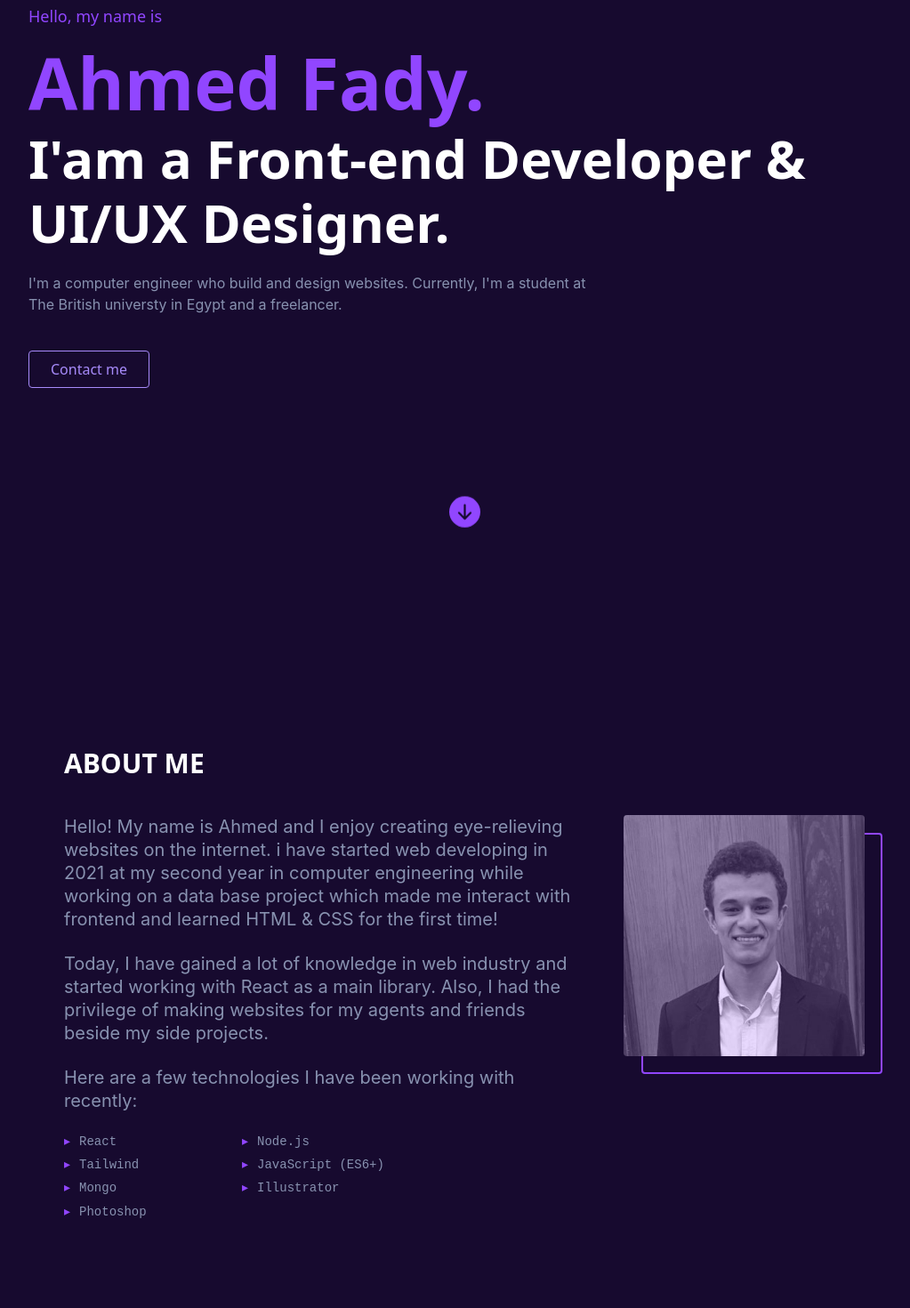
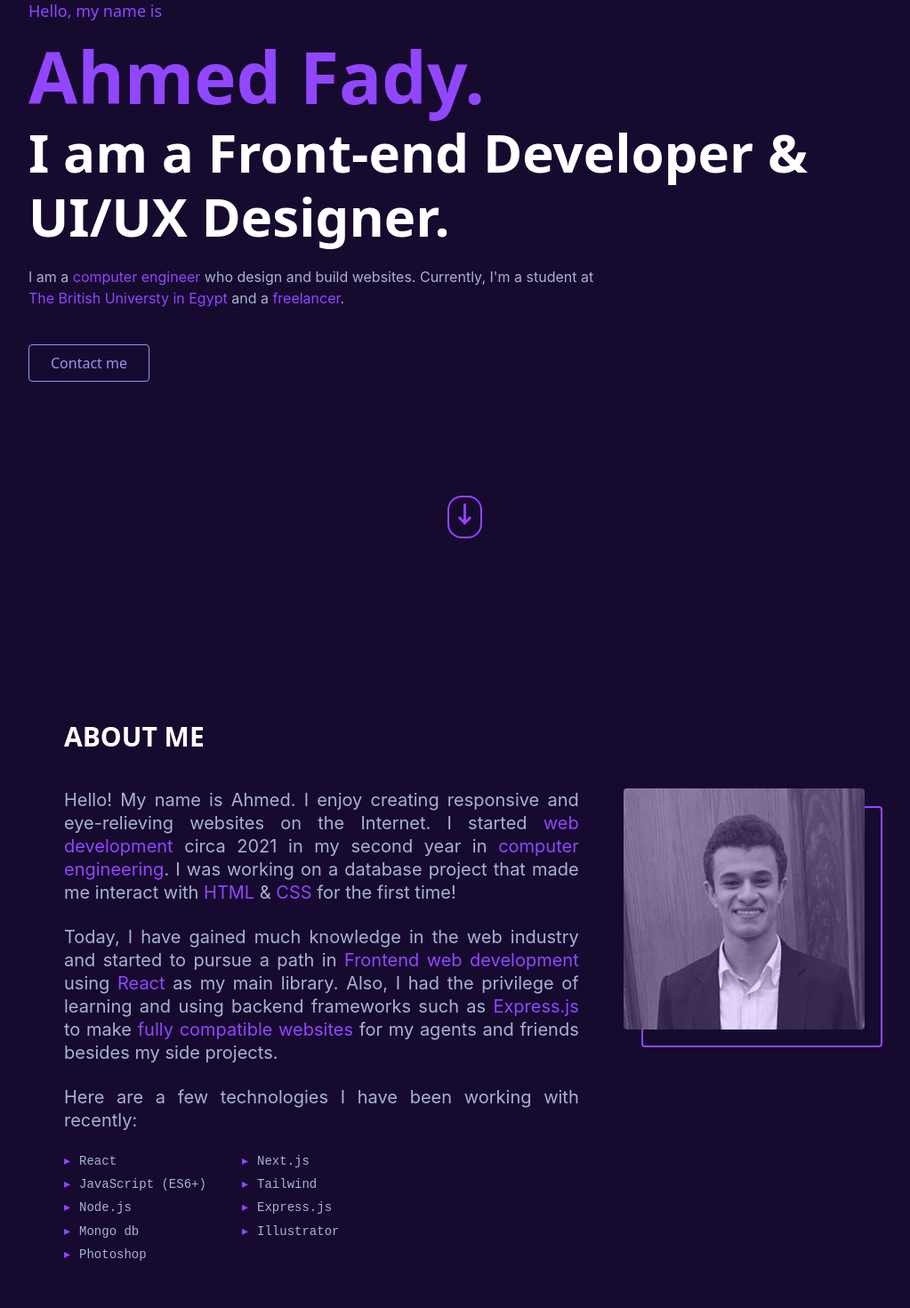
Before and after one commit to AhmedFady775/Portfolio-master, a React (Vite) app: page / in a window 1280 px wide. Shown: the part 160-1630 px from the top of the page at 89% size, without its empty margins (118-1141 px from the left). Built offline with nearby package versions, Linux system fonts and the light colour scheme.

Commit message:
UI updates

```diff
--- a/index.html
+++ b/index.html
@@ -2,7 +2,11 @@
 <html lang="en">
   <head>
     <meta charset="UTF-8" />
-    <link rel="icon" type="image/svg+xml" href="/vite.svg" />
+    <link
+      rel="icon"
+      type="image/svg+xml"
+      href="https://img.icons8.com/ios-glyphs/40/9146ff/react.png"
+    />
     <meta name="viewport" content="width=device-width, initial-scale=1.0" />
     <title>Ahmed Fady</title>
   </head>
--- a/src/App.jsx
+++ b/src/App.jsx
@@ -15,8 +15,8 @@ function App() {
         <AboutMe />
         <Projects />
         <Contacts />
-        <Footer />
       </main>
+      <Footer />
     </div>
   );
 }
--- a/src/components/Contacts.jsx
+++ b/src/components/Contacts.jsx
@@ -14,17 +14,31 @@ function Contacts() {
   };
   return (
     <div className="contacts__cont" id="contacts">
-      <Header title="Get in touch" />
       <p
-        className="text-center mb-8 md:w-[50%]"
+        data-aos="fade-down"
+        data-aos-duration="700"
+        className="mb-10 text-3xl font-bold"
+      >
+        GET IN TOUCH
+      </p>
+      <p
+        className="text-lg text-[#a8b2d1]"
         data-aos="fade-up"
         data-aos-duration="1000"
       >
-        I’m currently looking for any new opportunities, my inbox is always
-        open. Whether you have a question or just want to say hi, I’ll try my
-        best to reach you asap!
+        I am currently looking for any new opportunities, my inbox is always
+        open. Whether you have a question or just want to say hi, I will try my
+        best to reach you <span className="text-[#9146ff]">Asap!</span>
       </p>
-      {open ? (
+      <a
+        data-aos="fade-up"
+        data-aos-duration="1000"
+        className="email-link"
+        href="mailto:fadiahmed298@gmail.com"
+      >
+        E-mail Me
+      </a>{" "}
+      {/* {open ? (
         <form
           className="w-full md:w-[50%]"
           data-aos="fade-up"
@@ -160,7 +174,7 @@ function Contacts() {
             )}
           </div>
         </form>
-      )}
+      )} */}
     </div>
   );
 }
--- a/src/components/aboutMe/aboutMe.css
+++ b/src/components/aboutMe/aboutMe.css
@@ -1,3 +1,9 @@
+.aboutme__cont {
+  margin: 0px auto;
+  padding: 100px 0px;
+  max-width: 900px;
+}
+
 .descrp__pic__cont {
   display: flex;
   flex-direction: column;
@@ -6,10 +12,11 @@
 }
 
 .aboutme-desc {
-  color: var(--slate);
+  color: var(--light-slate);
   font-family: var(--font-sans);
   line-height: 1.3;
   font-size: var(--fz-lg);
+  text-align: justify;
   /* animation: fadeIn 1s; */
 }
 
@@ -98,11 +105,13 @@
 }
 
 @media (min-width: 1080px) {
+  .aboutme__cont {
+    padding: 170px 0;
+  }
   .descrp__pic__cont {
     flex-direction: row;
     align-items: start;
   }
-
   .aboutme-desc {
     max-width: 640px;
     font-size: var(--fz-xl);
--- a/src/components/aboutMe/aboutMe.jsx
+++ b/src/components/aboutMe/aboutMe.jsx
@@ -17,25 +17,36 @@ function AboutMe() {
       >
         <div className="flex flex-col space-y-6">
           <p className="aboutme-desc">
-            Hello! My name is Ahmed and I enjoy creating eye-relieving websites
-            on the internet. i have started web developing in 2021 at my second
-            year in computer engineering while working on a data base project
-            which made me interact with frontend and learned HTML & CSS for the
-            first time!
+            Hello! My name is Ahmed. I enjoy creating responsive and
+            eye-relieving websites on the Internet. I started
+            <span className="text-[#9146ff]"> web development</span> circa 2021
+            in my second year in
+            <span className="text-[#9146ff]"> computer engineering</span>. I was
+            working on a database project that made me interact with{" "}
+            <span className="text-[#9146ff]"> HTML</span> &{" "}
+            <span className="text-[#9146ff]"> CSS</span> for the first time!
           </p>
           <p className="aboutme-desc">
-            Today, I have gained a lot of knowledge in web industry and started
-            working with React as a main library. Also, I had the privilege of
-            making websites for my agents and friends beside my side projects.
+            Today, I have gained much knowledge in the web industry and started
+            to pursue a path in{" "}
+            <span className="text-[#9146ff]"> Frontend web development</span>{" "}
+            using <span className="text-[#9146ff]"> React</span> as my main
+            library. Also, I had the privilege of learning and using backend
+            frameworks such as{" "}
+            <span className="text-[#9146ff]"> Express.js</span> to make{" "}
+            <span className="text-[#9146ff]"> fully compatible websites</span>{" "}
+            for my agents and friends besides my side projects.
           </p>
           <p className="aboutme-desc">
             Here are a few technologies I have been working with recently:
             <ul className="skills__list">
               <li>React</li>
+              <li>Next.js</li>
+              <li>JavaScript (ES6+)</li>
+              <li>Tailwind</li>
               <li>Node.js</li>
-              <li>Tailwind</li>
-              <li>JavaScript (ES6+)</li>
-              <li>Mongo</li>
+              <li>Express.js</li>
+              <li>Mongo db</li>
               <li>Illustrator</li>
               <li>Photoshop</li>
             </ul>
--- a/src/components/header.jsx
+++ b/src/components/header.jsx
@@ -6,7 +6,7 @@ function Header(props) {
   return (
     <div
       className="flex flex-row items-center relative mb-10"
-      data-aos="fade-right"
+      data-aos="fade-down"
       data-aos-duration="1000"
     >
       {/* <div className="font-bold text-5xl lg:text-9xl opacity-5 absolute w-full flex">
--- a/src/components/intro.jsx
+++ b/src/components/intro.jsx
@@ -2,7 +2,7 @@ import React from "react";
 import { HashLink as Link } from "react-router-hash-link";
 import AOS from "aos";
 import "aos/dist/aos.css"; // You can also use <link> for styles
-import { BsFillArrowDownCircleFill } from "react-icons/bs";
+import { TbArrowNarrowDown } from "react-icons/tb";
 
 function Intro() {
   AOS.init();
@@ -15,11 +15,13 @@ function Intro() {
         Ahmed Fady.
       </p>
       <p data-aos="fade-right" data-aos-duration="1500" className="intro-job">
-        I'am a Front-end Developer & UI/UX Designer.
+        I am a Front-end Developer & UI/UX Designer.
       </p>
       <p data-aos="fade-up" data-aos-duration="1000" className="intro-desc">
-        I'm a computer engineer who build and design websites. Currently, I'm a
-        student at The British universty in Egypt and a freelancer.
+        I am a <span className="text-[#9146ff]"> computer engineer</span> who
+        design and build websites. Currently, I'm a student at{" "}
+        <span className="text-[#9146ff]"> The British Universty in Egypt</span>{" "}
+        and a <span className="text-[#9146ff]"> freelancer</span>.
       </p>
       <Link data-aos="fade-up" data-aos-duration="1000" to="#contacts" smooth>
         <button className="flex mt-10 px-6 py-2 border border-violet-400 rounded text-violet-400 hover:bg-violet-800/30 hover:transition">
@@ -27,13 +29,19 @@ function Intro() {
         </button>
       </Link>
       <Link
-        className="animate-bounce relative mx-auto top-32"
+        className="relative mx-auto top-32"
         to="#aboutme"
         data-aos="fade-up"
         data-aos-duration="1000"
         smooth
       >
-        <BsFillArrowDownCircleFill size={35} color="#9146ff" />
+        <div className="border-2 flex rounded-2xl h-12 items-end border-[#9146ff]">
+          <TbArrowNarrowDown
+            className="animate-bounce"
+            size={35}
+            color="#9146ff"
+          />
+        </div>
       </Link>
     </section>
   );
--- a/src/components/navbar/navbar.css
+++ b/src/components/navbar/navbar.css
@@ -31,6 +31,10 @@
   font-family: var(--font-mono);
 }
 
+.nav__list li {
+  transition: var(--transition);
+}
+
 .nav__list li:hover {
   color: #9146ff;
 }
@@ -56,7 +60,7 @@
 
 @media (min-width: 1080px) {
   .header {
-    padding: 0px 40px;
+    padding: 0px 50px;
   }
   .sidenav__button {
     display: none;
--- a/src/components/navbar/navbar.jsx
+++ b/src/components/navbar/navbar.jsx
@@ -42,24 +42,24 @@ function Navbar() {
           <body className={open ? "overflow-hidden" : " "} />
         </Helmet>
         <ul className="nav__list">
-          <li>
+          {/* <li>
             <Link to="#intro" smooth>
-              Quick Glance
+              A GLANCE
             </Link>
-          </li>
+          </li> */}
           <li>
             <Link to="#aboutme" smooth>
-              About me
+              ABOUT
             </Link>
           </li>
           <li>
             <Link to="#projects" smooth>
-              projects
+              PROJECTS
             </Link>
           </li>
           <li>
             <Link to="#contacts" smooth>
-              Contact
+              CONTACTS
             </Link>
           </li>
           <a href="resume.pdf" className="CV__button" target="_blank">
@@ -101,11 +101,11 @@ function Navbar() {
           className="flex flex-col space-y-10 h-screen w-full justify-center items-center text-md font bg-[#170a2f]"
           onClick={handleNav}
         >
-          <li>
+          {/* <li>
             <Link to="#intro" smooth>
               A GLANCE
             </Link>
-          </li>
+          </li> */}
           <li>
             <Link to="#aboutme" smooth>
               ABOUT
--- a/src/components/projects/Project.jsx
+++ b/src/components/projects/Project.jsx
@@ -8,7 +8,7 @@ function Project(props) {
   AOS.init();
 
   return (
-    <div data-aos="fade-up" data-aos-duration="2000" className="project__cont">
+    <div data-aos="fade-up" data-aos-duration="1000" className="project__cont">
       <div className="project__desc">
         <div>
           <p className="font-bold text-[#9146ff]">Featured Project</p>
--- a/src/components/projects/projects.css
+++ b/src/components/projects/projects.css
@@ -15,6 +15,11 @@
   position: relative;
   box-shadow: 10px 10px 30px -10px #10021b;
   height: 400px;
+  transition: var(--transition);
+}
+
+.project__cont:hover {
+  box-shadow: 0 20px 30px -15px var(--navy-shadow);
 }
 
 .img__cont {
@@ -44,4 +49,10 @@
   .projects__section__cont {
     padding: 100px 0px;
   }
+
+  .projects__cont {
+    display: grid;
+    grid-template-columns: auto auto;
+    gap: 20px;
+  }
 }
--- a/src/index.css
+++ b/src/index.css
@@ -96,12 +96,6 @@ body {
   max-width: 1000px;
 }
 
-.aboutme__cont {
-  margin: 0px auto;
-  padding: 100px 0px;
-  max-width: 900px;
-}
-
 .intro-name {
   font-size: clamp(40px, 8vw, 80px);
   font-weight: 700;
@@ -118,7 +112,7 @@ body {
 
 .intro-desc {
   margin: 20px 0px 0px;
-  color: var(--slate);
+  color: var(--light-slate);
   font-family: var(--font-sans);
   max-width: 640px;
 }
@@ -152,8 +146,30 @@ body {
 .contacts__cont {
   display: flex;
   flex-direction: column;
-  padding: 60px 0px;
+  max-width: 600px;
+  margin: 0px auto 100px;
+  padding: 100px 0px;
   align-items: center;
+  text-align: center;
+}
+
+.email-link {
+  color: #9146ff;
+  background-color: transparent;
+  border: 1px solid #9146ff;
+  border-radius: var(--border-radius);
+  padding: 1rem 1.25rem;
+  font-family: var(--font-mono);
+  line-height: 1;
+  text-decoration: none;
+  cursor: pointer;
+  transition: var(--transition);
+  margin-top: 60px;
+  font-size: var(--fz-sm);
+}
+
+.email-link:hover {
+  background-color: #9046ff1f;
 }
 
 .animClass {
@@ -166,15 +182,12 @@ body {
   .main__cont {
     padding: 0px 150px;
   }
-  .aboutme__cont {
-    padding: 200px 0;
-  }
 }
 
 @keyframes fadeIn {
   from {
     opacity: 0;
-    margin-top: 100px;
+    margin-top: 50px;
   }
   to {
     opacity: 1;
```
